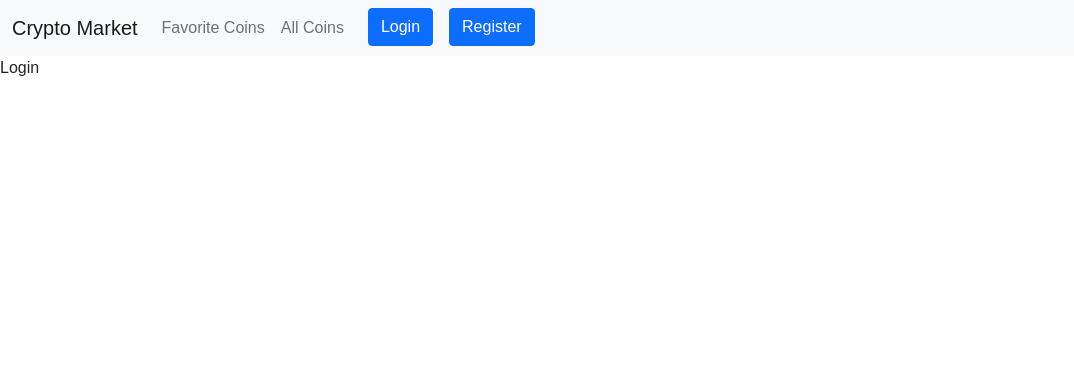
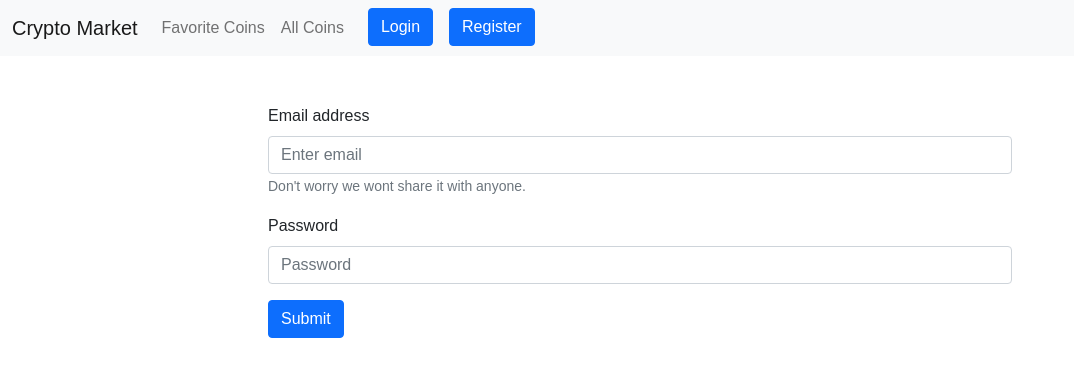
Before and after one commit to shreyazz/crypto-market, a React (Vite) app in the folder client/: page /login in a window 1280 px wide. Shown: the top 376 px of the page, without its empty margins (0-1074 px from the left). Built offline with nearby package versions, Linux system fonts and the light colour scheme.

Commit message:
added login form and secured favCryptos route

```diff
--- a/client/src/pages/FavCryptos.jsx
+++ b/client/src/pages/FavCryptos.jsx
@@ -1,9 +1,45 @@
-import React from 'react'
+import React from "react";
+import jwt_decode from "jwt-decode";
+import Alert from "react-bootstrap/Alert";
+import { useEffect } from "react";
+import { useState } from "react";
+import { useNavigate } from "react-router-dom";
+const FavCryptos = () => {
+  const navigate = useNavigate();
+  const [error, setError] = useState(false);
+  useEffect(() => {
+    const token = localStorage.getItem("token");
+    if (!token) {
+      setError(true);
+      setTimeout(() => {
+        navigate("/login", { replace: true });
+      }, 1500);
+    }
+    if (token) {
+      if(!jwt_decode(token).isVerified){
+        navigate("/login", { replace: true });
+      }
+    }
+  }, []);
+  const decideScreen = () => {
+    if(error){
+      return (
+        <div>
+          <Alert variant="danger">You are not authorized</Alert>
+        </div>
+      )
+    }
+    else{
+      return (
+        <div>
+          <h1>Welcome</h1>
+        </div>
+      )
+    }
+  }
+  return (
+    decideScreen()
+  );
+};
 
-const FavCryptos = () => {
-  return (
-    <div>FavCryptos</div>
-  )
-}
-
-export default FavCryptos
+export default FavCryptos;
--- a/client/src/pages/Login.jsx
+++ b/client/src/pages/Login.jsx
@@ -1,9 +1,60 @@
-import React from 'react'
+import React, { useState } from "react";
+import Container from "react-bootstrap/Container";
+import Button from "react-bootstrap/Button";
+import Form from "react-bootstrap/Form";
+import axios from "axios";
+import { useNavigate } from "react-router-dom";
+const Login = () => {
+  const navigate = useNavigate();
+  const [error, setError] = useState(false);
+  const [loginDetails, setLoginDetails] = useState({
+    email: "",
+    password: "",
+  });
+  const handleChange = (e) =>
+    setLoginDetails({ ...loginDetails, [e.target.name]: e.target.value });
+  const handleSubmit = async (e) => {
+    e.preventDefault();
+    const res = await axios.post("http://localhost:8080/api/auth/login", {
+      email: loginDetails.email,
+      password: loginDetails.password,
+    });
+    localStorage.setItem("token", res.data.token);
+    setError(false);
+    navigate("/", { replace: true });
+  };
+  return (
+    <Container md={10} className="mt-5 login-container">
+      <Form onSubmit={(e) => handleSubmit(e)}>
+        <Form.Group className="mb-3" controlId="formBasicEmail">
+          <Form.Label>Email address</Form.Label>
+          <Form.Control
+            type="email"
+            placeholder="Enter email"
+            onChange={(e) => handleChange(e)}
+            name="email"
+          />
+          <Form.Text className="text-muted">
+            Don't worry we wont share it with anyone.
+          </Form.Text>
+        </Form.Group>
 
-const Login = () => {
-  return (
-    <div>Login</div>
-  )
-}
+        <Form.Group className="mb-3" controlId="formBasicPassword">
+          <Form.Label>Password</Form.Label>
+          <Form.Control
+            type="password"
+            placeholder="Password"
+            onChange={(e) => handleChange(e)}
+            name="password"
+          />
+        </Form.Group>
+        <Button variant="primary" type="submit">
+          Submit
+        </Button>
+      </Form>
+      {loginDetails.email} {loginDetails.password}
+    </Container>
+  );
+};
 
-export default Login
+export default Login;
```
